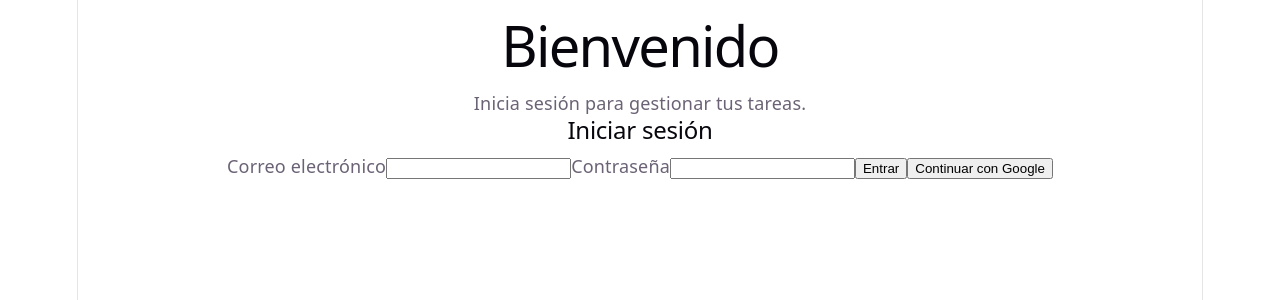
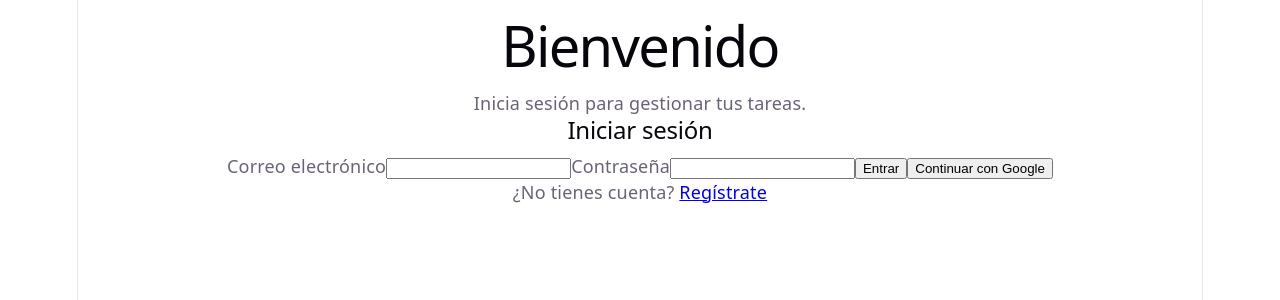
Before and after one commit to juanandresariasutp/ProyectoM4_JuanArias, a React (Vite) app: page /login in a window 1280 px wide. Shown: the top 300 px of the page. Built offline with nearby package versions, Linux system fonts and the light colour scheme; no server answers.

Commit message:
chore(ui): añadir enlace a register en LoginForm

```diff
--- a/src/components/LoginForm.tsx
+++ b/src/components/LoginForm.tsx
@@ -1,4 +1,5 @@
 import { useState, type FormEvent } from 'react'
+import { Link } from 'react-router-dom'
 
 import { useAuthContext } from '../features/auth/AuthContext'
 
@@ -68,6 +69,10 @@ const LoginForm = () => {
       <button type="button" onClick={loginWithProvider} disabled={isBusy}>
         Continuar con Google
       </button>
+
+      <p>
+        ¿No tienes cuenta? <Link to="/register">Regístrate</Link>
+      </p>
     </form>
   )
 }
```
